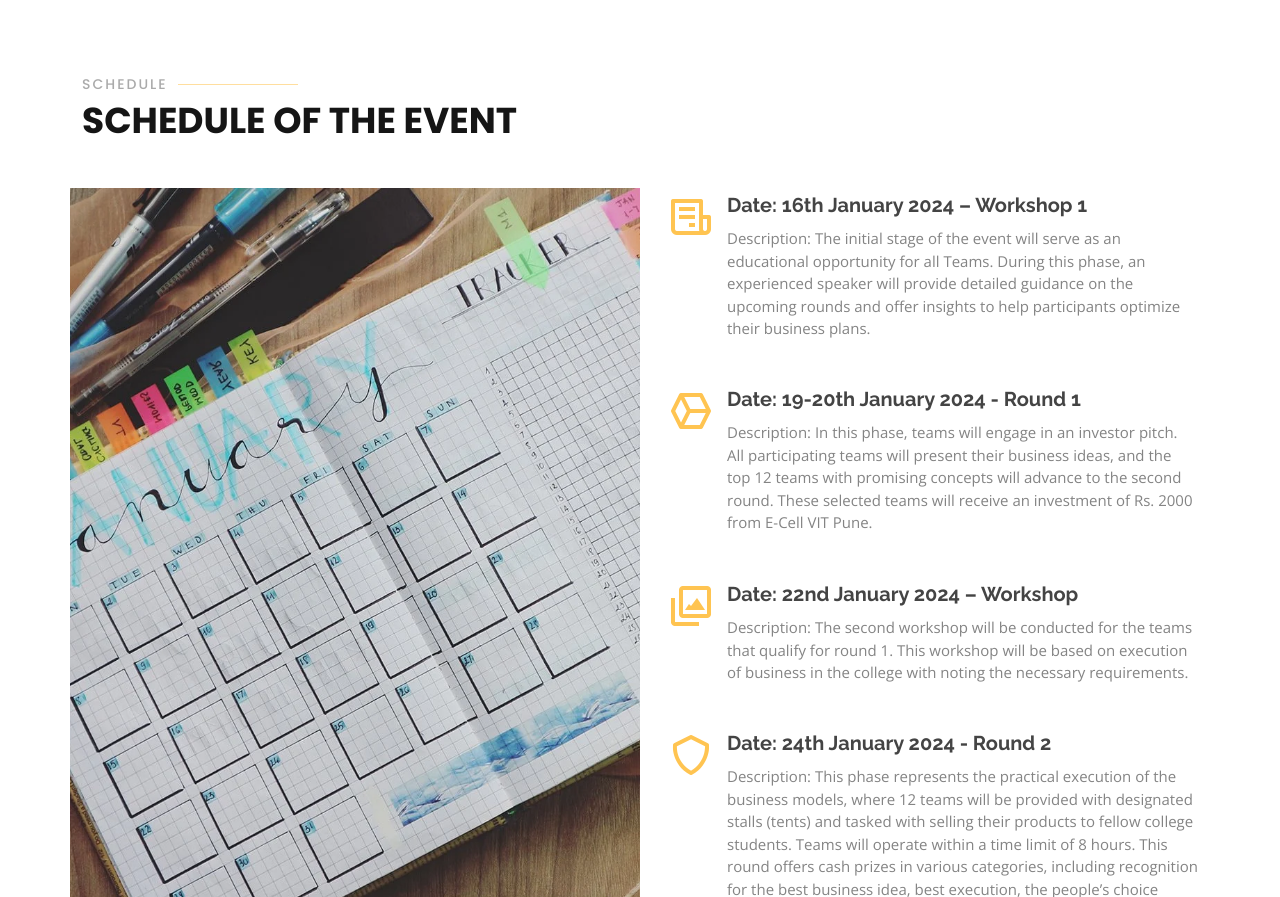
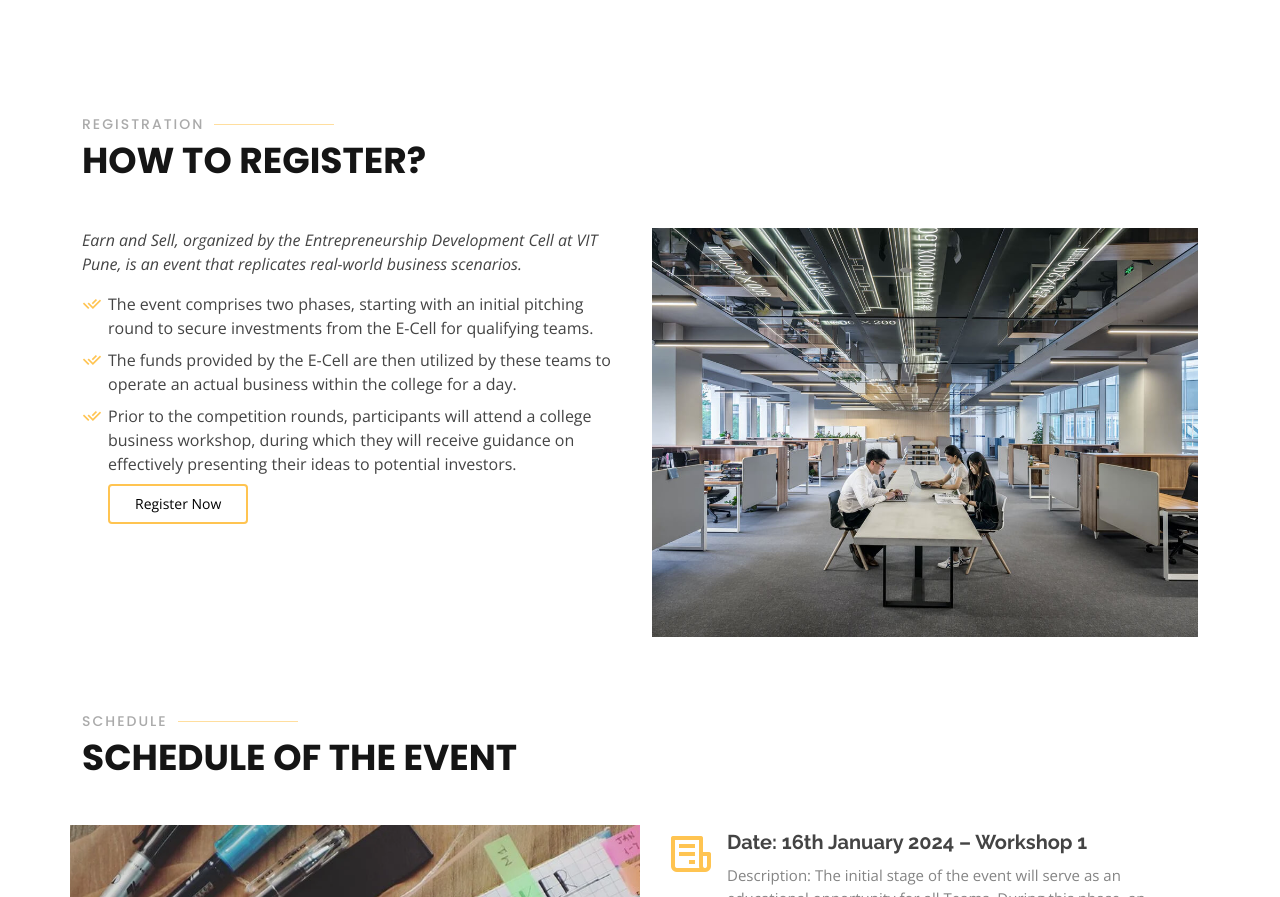
Before and after one commit to Shrikant06112002/Earn-Sell_VEDC, a plain HTML site: page index.html in a window 1280 px wide. Shown: the part 1298-2195 px from the top of the page. Drawn offline with nearby package versions, Linux system fonts and the light colour scheme.

Commit message:
How to register section[incomplete}

```diff
--- a/index.html
+++ b/index.html
@@ -148,7 +148,42 @@
 
       </div>
     </section><!-- End About Section -->
+    <!-- ======= How To Register Section ======= -->
+    <section id="about" class="about">
+      <div class="container" data-aos="fade-up">
+        <div class="section-title">
+          <h2>Registration</h2>
+          <p>How TO Register?</p>
+        </div>
+        <div class="row">
+          <div class="col-lg-6 order-1 order-lg-2" data-aos="fade-left" data-aos-delay="100">
+            <img src="assets/img/about.jpg" class="img-fluid" alt="">
+          </div>
+          <div class="col-lg-6 pt-4 pt-lg-0 order-2 order-lg-1 content" data-aos="fade-right" data-aos-delay="100">
+            <p class="fst-italic">
+              Earn and Sell, organized by the Entrepreneurship Development Cell at VIT Pune, is an event that replicates
+              real-world business scenarios.
+            </p>
+            <ul>
+              <li><i class="ri-check-double-line"></i> The event comprises two phases, starting with an initial pitching
+                round to secure investments from the E-Cell for qualifying teams.</li>
+              <li><i class="ri-check-double-line"></i> The funds provided by the E-Cell are then utilized by these teams
+                to operate an actual business within the college for a day.</li>
+              <li><i class="ri-check-double-line"></i> Prior to the competition rounds, participants will attend a
+                college business workshop, during which they will receive guidance on effectively presenting their ideas
+                to potential investors.</li>
+                <li>
+                  <a href="#fee" class="get-started-btn scrollto" style="color: black;">Register Now</a>
 
+                </li>
+              </ul>
+
+          </div>
+        </div>
+
+
+      </div>
+    </section><!-- End How To Register Section -->
 
 
     <!-- ======= Schedule Section ======= -->
@@ -161,7 +196,8 @@
         </div>
 
         <div class="row">
-          <div class="image col-lg-6" style='background-image: url("img/createeffectiveschedulefeaturedimage1.webp");' data-aos="fade-right">
+          <div class="image col-lg-6" style='background-image: url("img/createeffectiveschedulefeaturedimage1.webp");'
+            data-aos="fade-right">
           </div>
           <div class="col-lg-6" data-aos="fade-left" data-aos-delay="100">
             <div class="icon-box mt-5 mt-lg-0" data-aos="zoom-in" data-aos-delay="150">
@@ -220,9 +256,9 @@
           <h2>Best execution<br>2500Rs</h2>
           <img src="img/8386421.png" width="100">
         </div>
-        <div class="col box"data-aos="fade-left" data-aos-delay="200">
-          <img src="https://mdbcdn.b-cdn.net/img/Photos/new-templates/bootstrap-quotes/bulb.webp"
-                alt="Bulb" width="100">
+        <div class="col box" data-aos="fade-left" data-aos-delay="200">
+          <img src="https://mdbcdn.b-cdn.net/img/Photos/new-templates/bootstrap-quotes/bulb.webp" alt="Bulb"
+            width="100">
           <h2>Best Idea<br>2500Rs</h2>
         </div>
         <div class="col box" data-aos="fade-left" data-aos-delay="300">
@@ -342,8 +378,8 @@
         </div>
 
         <div class="row no-gutters">
-          <div class="image col-lg-5" style='background-image: url("img/Rule.jpg");'
-            data-aos="fade-right" data-aos-delay="100"></div>
+          <div class="image col-lg-5" style='background-image: url("img/Rule.jpg");' data-aos="fade-right"
+            data-aos-delay="100"></div>
           <div class="col-xl-7 ps-4 ps-lg-5 pe-4 pe-lg-1 d-flex align-items-stretch" data-aos="fade-left"
             data-aos-delay="100">
             <div class="content d-flex flex-column justify-content-center">
```
Lines whose indentation alone changed are shown as unchanged.
